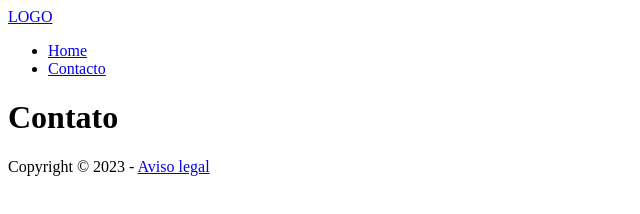
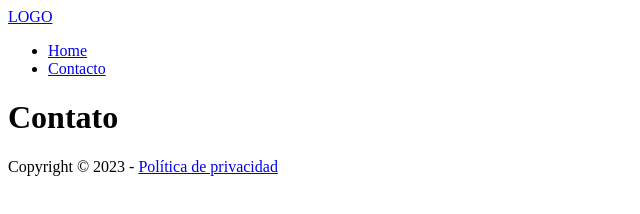
Before and after one commit to Kasandrabm/PRUEBALOCAL, a plain HTML site: page contacto.html in a window 1280 px wide. Shown: the full height of the page, 0-640 px from the left. Drawn offline with Linux system fonts and the light colour scheme.

Commit message:
problema nav en el footer solucionado

```diff
--- a/contacto.html
+++ b/contacto.html
@@ -25,7 +25,7 @@
     </main>
 
     <footer>
-        <p>Copyright &copy; 2023 - <a href="#">Aviso legal</a></p>
+        <p>Copyright &copy; 2023 - <a href="#">Política de privacidad</a></p>
     </footer>
 
 </body>
```
Also changed, not shown: index.html (+1 -1 lines).
